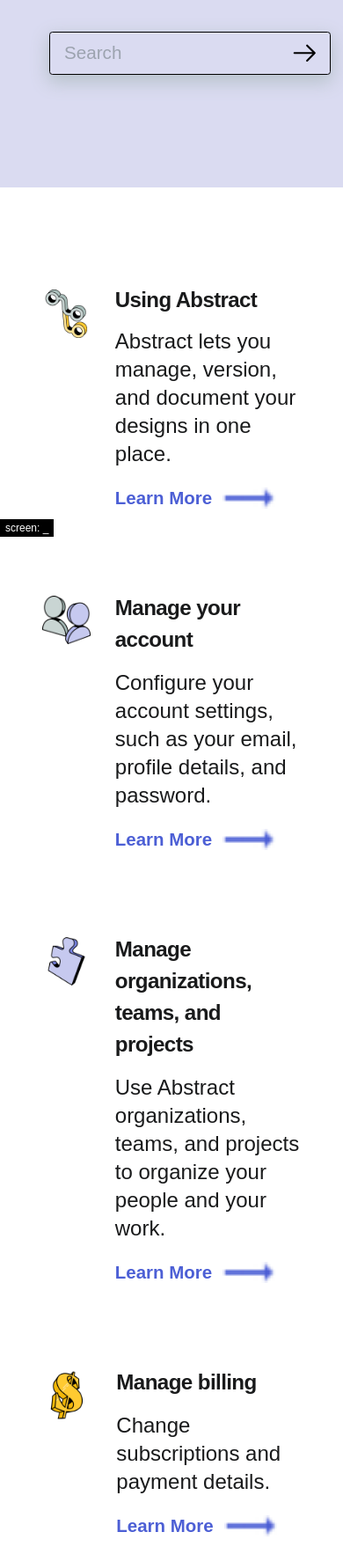
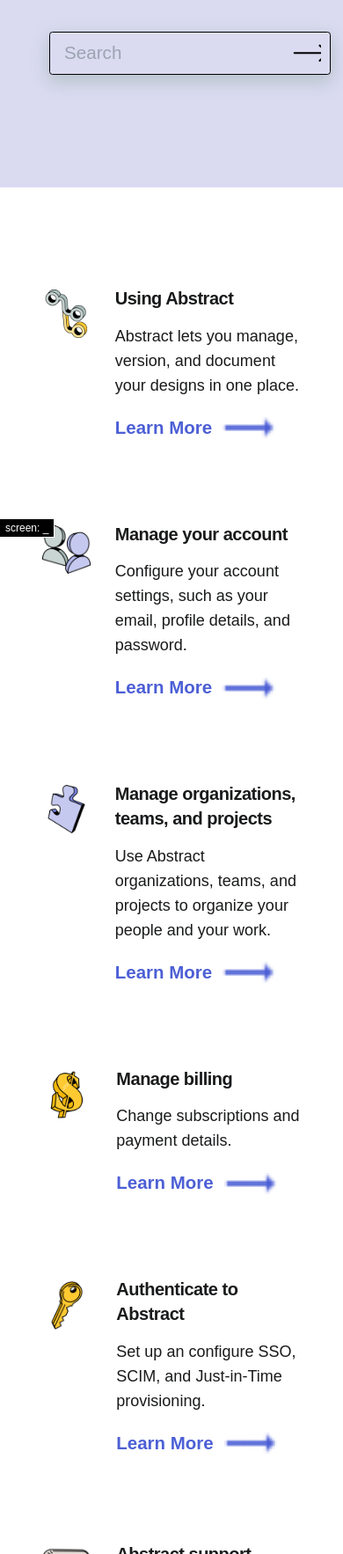
Before and after one commit to Massa-Albani4/abstract-help-page, a website: page public/index.html in a window 390 px wide. Shown: the part 234-2000 px from the top of the page at 88% size. Drawn offline with Linux system fonts and the light colour scheme.

Commit message:
Update main section text sizes for mobile

```diff
--- a/public/index.html
+++ b/public/index.html
@@ -56,7 +56,7 @@
                       fill="#FFFBFB"
                     />
                     <path
-                      d="M8.81232 0.000147151C1.78086 -0.0187525 0.0186013 1.77672 0.000143779 8.9766C-0.0183138 16.1765 1.73428 17.9809 8.76573 17.9999C15.7972 18.0187 17.5603 16.2233 17.5788 9.0234C17.5972 1.82352 15.8437 0.0190468 8.81232 0.000147151ZM7.34719 13.922C6.68167 13.922 6.03119 13.72 5.47788 13.3414C4.92461 12.9628 4.49336 12.4248 4.23869 11.7953C3.98405 11.1658 3.91742 10.473 4.04724 9.80474C4.17706 9.13644 4.4975 8.52264 4.96803 8.04074C5.43857 7.55892 6.03808 7.23082 6.69073 7.0979C7.34346 6.96501 8.01992 7.0332 8.6347 7.29396C9.24949 7.55474 9.77495 7.99632 10.1447 8.56282C10.5144 9.12938 10.7117 9.79553 10.7117 10.4769C10.7105 11.3902 10.3557 12.2658 9.72496 12.9116C9.09421 13.5575 8.23911 13.9208 7.34719 13.922ZM13.4584 13.7807H11.8103V5.90674H4.1197V4.21928H13.4584V13.7807Z"
+                      d="M8.81232 0.000147151C1.78086 -0.0187525 0.0186013 1.77672 0.000143779 8.9766C-0.0183138 16.1765 1.73428 17.9809 8.76573 17.9999C15.7972 18.0187 17.5603 16.2233 17.5788 9.0234C17.5972 1.82352 15.8437 0.0190468 8.81232 0.000147151ZM7.34719 13.922C6.68167 13.922 6.03119 13.72 5.47788 13.3414C4.92461 12.9628 4.49336 12.4248 4.23869 11.7953C3.98405 11.1658 3.91742 10.473 4.04724 9.80474C4.17706 9.13644 4.4975 8.52264 4.96803 8.04074C5.43857 7.55892 6.03808 7.23082 6.69073 7.0979C7.34346 6.96501 8.01992 7.0332 8.6347 7.29396C9.24949 7.55474 9.77495 7.99632 10.1447 8.56282C10.5144 9.12938 10.7117 9.79553 10.7117 10.4769C10.7105 11.3902 10.3557 12.2658 9.72496 12.9116C9.09421 13.5575 8.23911 13.9208 7.34719 13.922ZM13.4584 13.7807h21.8103V5.90674H4.1197V4.21928h23.4584V13.7807Z"
                       fill="white"
                     />
                     <path
@@ -235,7 +235,7 @@
                   stroke-linecap="round"
                   stroke-linejoin="round"
                   stroke-width="1.5"
-                  d="M4 12h16m0 0l-6-6m6 6l-6 6"
+                  d="M4 12h26m0 0l-6-6m6 6l-6 6"
                 />
               </svg>
             </button>
@@ -253,12 +253,15 @@
               <img src="./assets/icon-versions.png" alt="" />
             </div>
             <div class="flex flex-col w-64 text-black 2xl:w-[25rem]">
-              <p
-                class="pb-[.9rem] 2xl:pb-4 text-2xl font-semibold tracking-tight 2xl:tracking-normal"
+              <h2
+                class="pb-[.9rem] 2xl:pb-4 text-xl font-semibold tracking-tight 2xl:tracking-normal"
               >
                 Using Abstract
-              </p>
-              <p class="text-2xl 2xl:tracking-[.04rem] 2xl:text-[1.4rem]">
+              </h2>
+
+              <p
+                class="text-lg font-light 2xl:tracking-[.04rem] 2xl:text-[1.4rem]"
+              >
                 Abstract lets you manage, version, and document your designs in
                 one place.
               </p>
@@ -280,12 +283,12 @@
               <img src="./assets/icon-account.png" alt="" />
             </div>
             <div class="flex flex-col w-64 2xl:w-[24rem] text-black">
-              <p
-                class="pb-[.9rem] 2xl:pb-4 text-[1.51rem] font-semibold tracking-tight"
+              <h2
+                class="pb-[.9rem] 2xl:pb-4 text-xl font-semibold tracking-tight"
               >
                 Manage your account
-              </p>
-              <p class="text-2xl 2xl:tracking-[.04rem] 2xl:text-[1.4rem]">
+              </h2>
+              <p class="text-lg 2xl:tracking-[.04rem] 2xl:text-[1.4rem]">
                 Configure your account settings, such as your email, profile
                 details, and password.
               </p>
@@ -307,12 +310,12 @@
               <img src="./assets/icon-organizations.png" alt="" />
             </div>
             <div class="flex flex-col w-64 2xl:w-[25rem] text-black">
-              <p
-                class="pb-[.9rem] 2xl:pb-4 text-[1.51rem] font-semibold tracking-tight"
+              <h2
+                class="pb-[.9rem] 2xl:pb-4 text-xl font-semibold tracking-tight"
               >
                 Manage organizations, teams, and projects
-              </p>
-              <p class="text-2xl 2xl:tracking-[.04rem] 2xl:text-[1.4rem]">
+              </h2>
+              <p class="text-lg 2xl:tracking-[.04rem] 2xl:text-[1.4rem]">
                 Use Abstract organizations, teams, and projects to organize your
                 people and your work.
               </p>
@@ -334,12 +337,12 @@
               <img src="./assets/icon-billing.png" alt="" />
             </div>
             <div class="flex flex-col w-64 2xl:w-[23rem] text-black">
-              <p
-                class="pb-[.9rem] 2xl:pb-4 text-[1.51rem] font-semibold tracking-tight"
+              <h2
+                class="pb-[.9rem] 2xl:pb-4 text-xl font-semibold tracking-tight"
               >
                 Manage billing
-              </p>
-              <p class="text-2xl 2xl:tracking-[.04rem] 2xl:text-[1.4rem]">
+              </h2>
+              <p class="text-lg 2xl:tracking-[.04rem] 2xl:text-[1.4rem]">
                 Change subscriptions and payment details.
               </p>
               <div
@@ -360,12 +363,12 @@
               <img src="./assets/icon-authenticate.png" alt="" />
             </div>
             <div class="flex flex-col w-64 text-black 2xl:w-96">
-              <p
-                class="pb-[.9rem] 2xl:pb-4 text-[1.51rem] font-semibold tracking-tight"
+              <h2
+                class="pb-[.9rem] 2xl:pb-4 text-xl font-semibold tracking-tight"
               >
                 Authenticate to Abstract
-              </p>
-              <p class="text-2xl 2xl:tracking-[.04rem] 2xl:text-[1.4rem]">
+              </h2>
+              <p class="text-lg 2xl:tracking-[.04rem] 2xl:text-[1.4rem]">
                 Set up an configure SSO, SCIM, and Just-in-Time provisioning.
               </p>
               <div
@@ -386,12 +389,12 @@
               <img src="./assets/icon-comment.png" alt="" />
             </div>
             <div class="flex flex-col w-64 text-black 2xl:w-96">
-              <p
-                class="pb-[.9rem] 2xl:pb-4 text-[1.51rem] font-semibold tracking-tight"
+              <h2
+                class="pb-[.9rem] 2xl:pb-4 text-xl font-semibold tracking-tight"
               >
                 Abstract support
-              </p>
-              <p class="text-2xl 2xl:tracking-[.04rem] 2xl:text-[1.4rem]">
+              </h2>
+              <p class="text-lg 2xl:tracking-[.04rem] 2xl:text-[1.4rem]">
                 Get in touch with a human.
               </p>
               <div
@@ -508,7 +511,7 @@
             xmlns="http://www.w3.org/2000/svg"
           >
             <path
-              d="M8.81232 0.000147151C1.78086 -0.0187525 0.0186013 1.77672 0.000143779 8.9766C-0.0183138 16.1765 1.73428 17.9809 8.76573 17.9999C15.7972 18.0187 17.5603 16.2233 17.5788 9.0234C17.5972 1.82352 15.8437 0.0190468 8.81232 0.000147151ZM7.34719 13.922C6.68167 13.922 6.03119 13.72 5.47788 13.3414C4.92461 12.9628 4.49336 12.4248 4.23869 11.7953C3.98405 11.1658 3.91742 10.473 4.04724 9.80474C4.17706 9.13644 4.4975 8.52264 4.96803 8.04074C5.43857 7.55892 6.03808 7.23082 6.69073 7.0979C7.34346 6.96501 8.01992 7.0332 8.6347 7.29396C9.24949 7.55474 9.77495 7.99632 10.1447 8.56282C10.5144 9.12938 10.7117 9.79553 10.7117 10.4769C10.7105 11.3902 10.3557 12.2658 9.72496 12.9116C9.09421 13.5575 8.23911 13.9208 7.34719 13.922ZM13.4584 13.7807H11.8103V5.90674H4.1197V4.21928H13.4584V13.7807Z"
+              d="M8.81232 0.000147151C1.78086 -0.0187525 0.0186013 1.77672 0.000143779 8.9766C-0.0183138 16.1765 1.73428 17.9809 8.76573 17.9999C15.7972 18.0187 17.5603 16.2233 17.5788 9.0234C17.5972 1.82352 15.8437 0.0190468 8.81232 0.000147151ZM7.34719 13.922C6.68167 13.922 6.03119 13.72 5.47788 13.3414C4.92461 12.9628 4.49336 12.4248 4.23869 11.7953C3.98405 11.1658 3.91742 10.473 4.04724 9.80474C4.17706 9.13644 4.4975 8.52264 4.96803 8.04074C5.43857 7.55892 6.03808 7.23082 6.69073 7.0979C7.34346 6.96501 8.01992 7.0332 8.6347 7.29396C9.24949 7.55474 9.77495 7.99632 10.1447 8.56282C10.5144 9.12938 10.7117 9.79553 10.7117 10.4769C10.7105 11.3902 10.3557 12.2658 9.72496 12.9116C9.09421 13.5575 8.23911 13.9208 7.34719 13.922ZM13.4584 13.7807h21.8103V5.90674H4.1197V4.21928h23.4584V13.7807Z"
               fill="white"
             />
             <path
```
Also changed, not shown: public/output.css.
